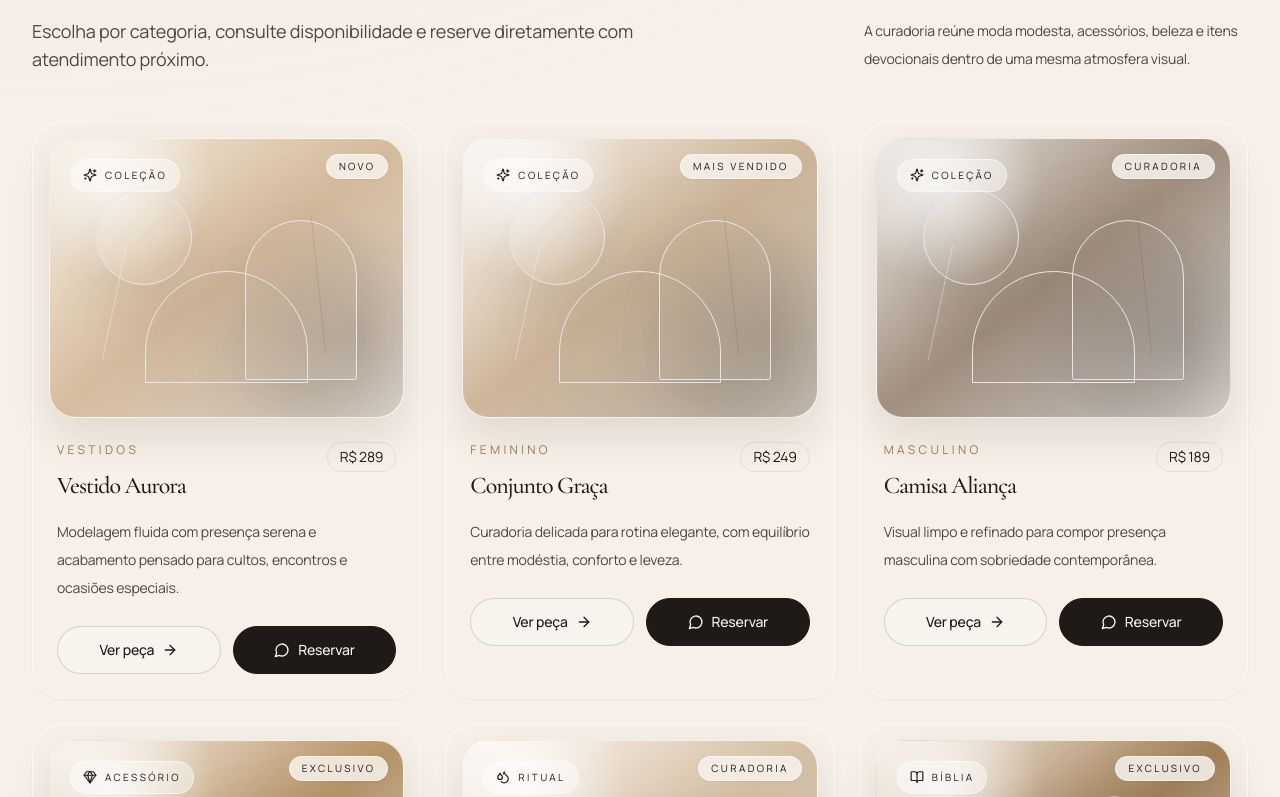
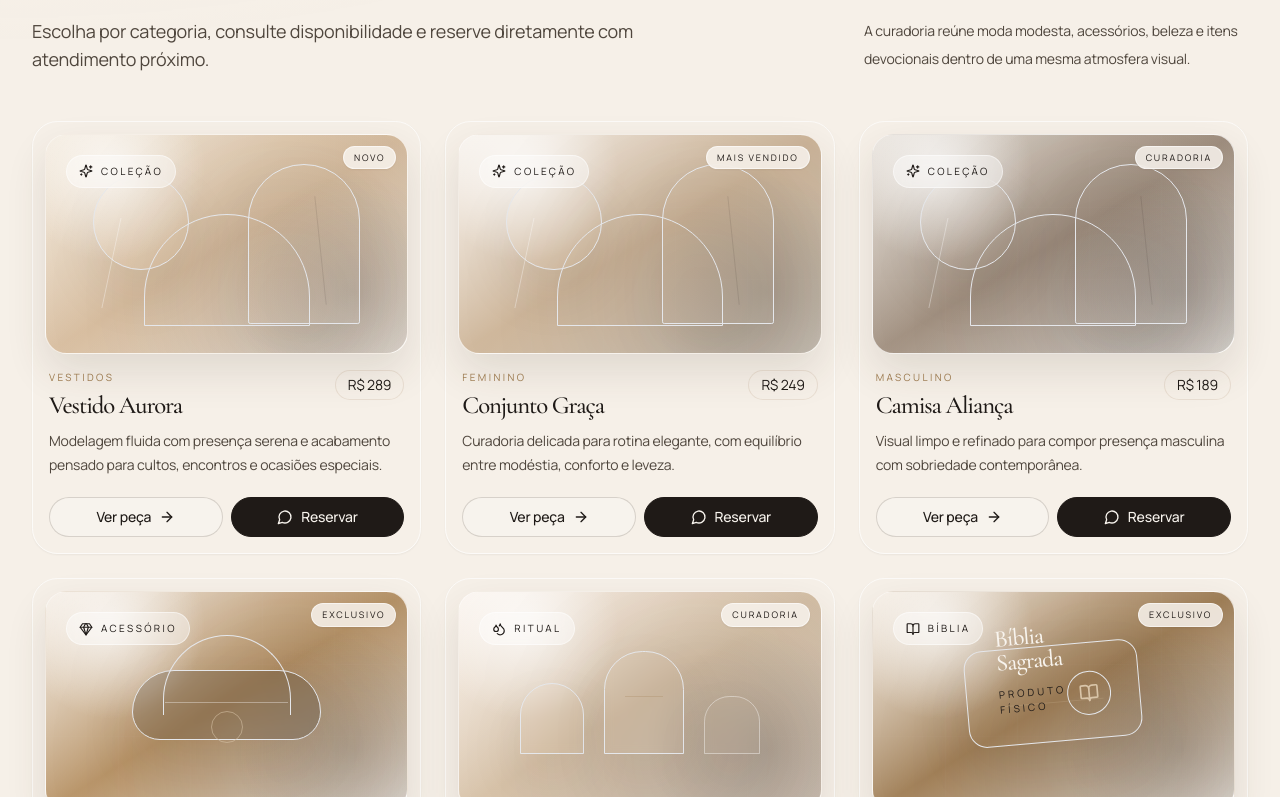
Before and after one commit to Juniorsilva-tech/Princessmel-boutique, a Next.js app: page / in a window 1280 px wide. Shown: the part 1883-2680 px from the top of the page. Built offline with nearby package versions, Linux system fonts and the light colour scheme.

Commit message:
Reduce product card height for ecommerce density

```diff
--- a/src/components/products/product-card.tsx
+++ b/src/components/products/product-card.tsx
@@ -6,39 +6,39 @@ import type { Product } from "@/types/product";
 
 export function ProductCard({ product }: { product: Product }) {
   return (
-    <article className="group rounded-[2rem] border border-white/70 bg-ivory/78 p-4 shadow-sm transition duration-300 hover:-translate-y-1.5 hover:border-brass/30 hover:shadow-velvet">
+    <article className="group rounded-[1.6rem] border border-white/70 bg-ivory/82 p-3 shadow-sm transition duration-300 hover:-translate-y-1 hover:border-brass/30 hover:shadow-velvet">
       <div className="relative">
         <EditorialPlaceholder
           label={product.note}
           palette={product.palette}
-          className="min-h-[280px] rounded-[1.7rem]"
+          className="min-h-[205px] rounded-[1.35rem] sm:min-h-[220px]"
         />
         {product.badge ? (
-          <span className="absolute right-4 top-4 rounded-full border border-white/55 bg-ivory/85 px-3 py-1 text-[10px] uppercase tracking-[0.24em] text-ink shadow-sm backdrop-blur">
+          <span className="absolute right-3 top-3 rounded-full border border-white/55 bg-ivory/85 px-2.5 py-1 text-[9px] uppercase tracking-[0.2em] text-ink shadow-sm backdrop-blur">
             {product.badge}
           </span>
         ) : null}
       </div>
 
-      <div className="px-2 pb-2 pt-6">
-        <div className="flex items-start justify-between gap-4">
+      <div className="px-1 pb-1 pt-4">
+        <div className="flex items-start justify-between gap-3">
           <div>
-            <p className="text-xs uppercase tracking-[0.28em] text-brass">{product.category}</p>
-            <h3 className="mt-3 font-serif text-2xl text-ink">{product.name}</h3>
+            <p className="text-[10px] uppercase tracking-[0.24em] text-brass">{product.category}</p>
+            <h3 className="mt-2 font-serif text-[1.55rem] leading-none text-ink">{product.name}</h3>
           </div>
-          <p className="rounded-full border border-brass/15 bg-canvas px-3 py-1 text-sm text-ink">{product.price}</p>
+          <p className="shrink-0 rounded-full border border-brass/15 bg-canvas px-3 py-1 text-sm text-ink">{product.price}</p>
         </div>
 
-        <p className="mt-4 text-sm leading-7 text-graphite">{product.description}</p>
+        <p className="mt-3 line-clamp-2 min-h-[3.25rem] text-sm leading-6 text-graphite">{product.description}</p>
 
-        <div className="mt-6 grid gap-3 sm:grid-cols-2">
-          <button type="button" className={buttonVariants({ variant: "secondary", className: "w-full" })}>
+        <div className="mt-4 grid gap-2 sm:grid-cols-2">
+          <button type="button" className={buttonVariants({ variant: "secondary", size: "sm", className: "w-full" })}>
             Ver peça
             <ArrowRight className="ml-2 h-4 w-4 transition group-hover:translate-x-0.5" />
           </button>
           <a
             href="#contato"
-            className={buttonVariants({ className: "w-full" })}
+            className={buttonVariants({ size: "sm", className: "w-full" })}
             aria-label={`Reservar ${product.name}`}
           >
             <MessageCircle className="mr-2 h-4 w-4" />
```
